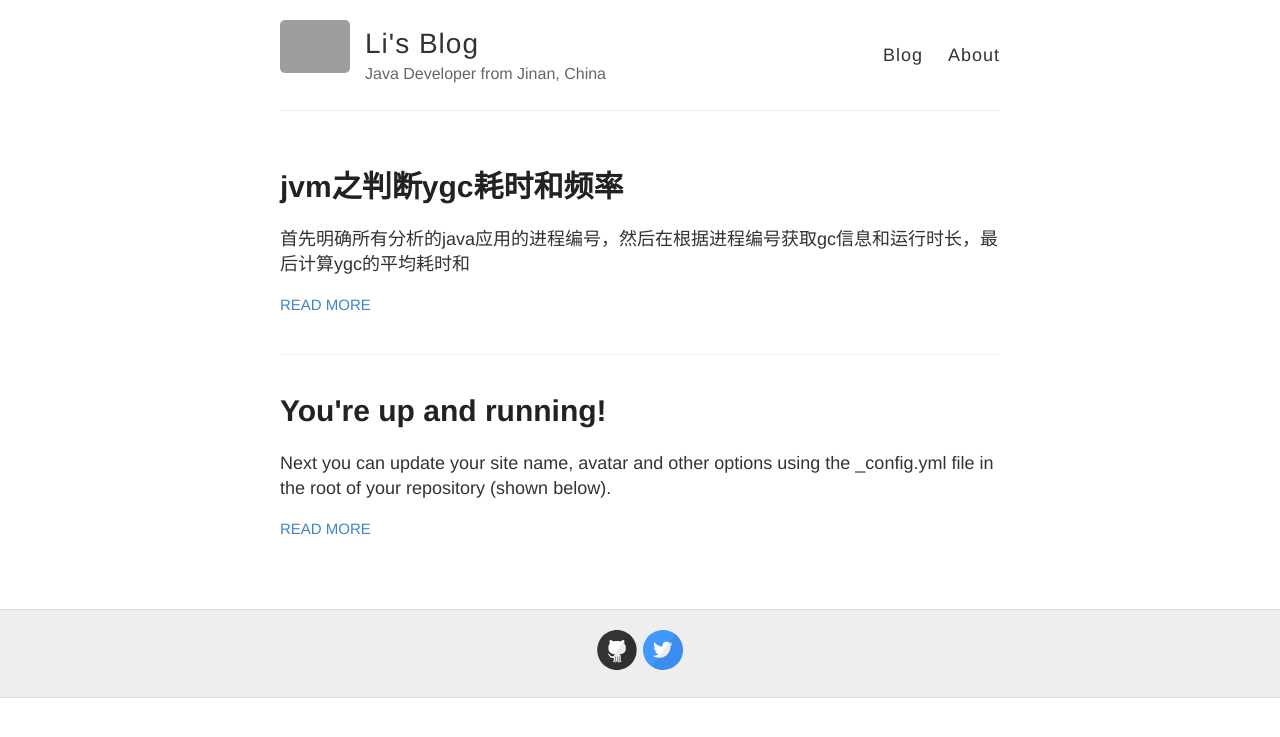
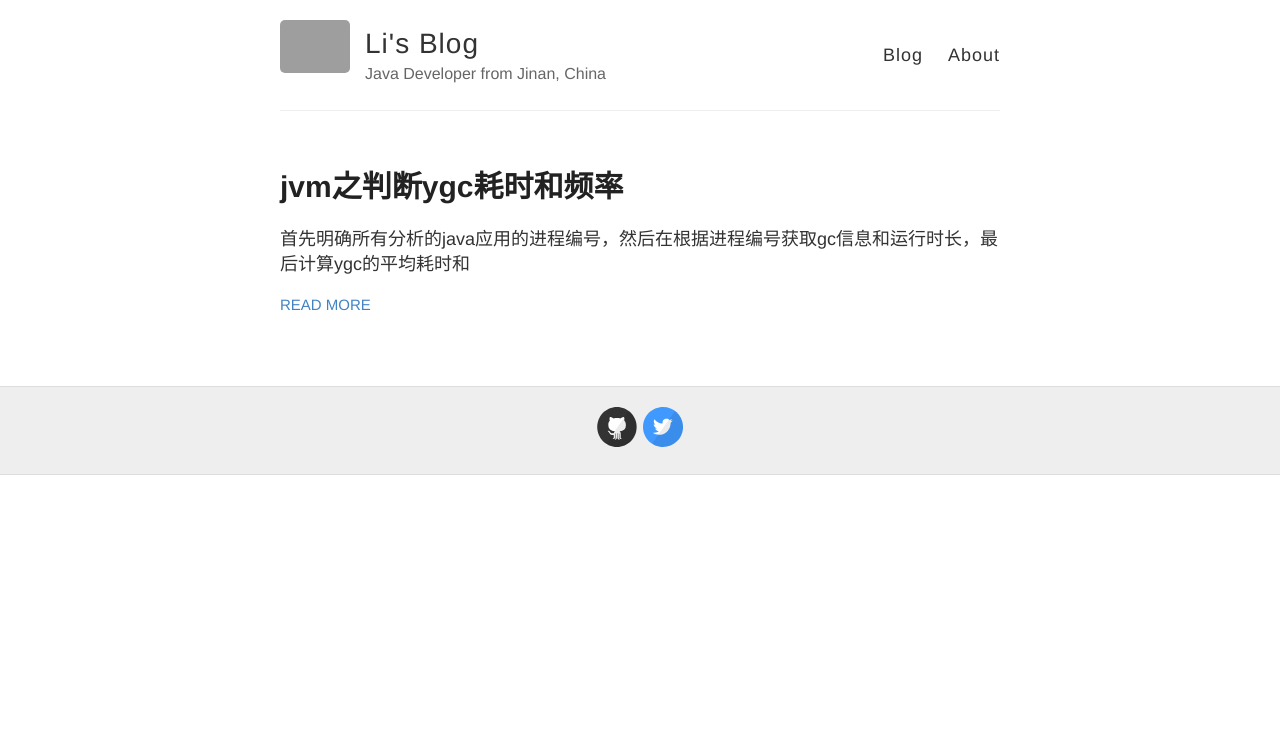
Before and after one commit to qingzhongli/qingzhongli.github.io, a Jekyll site: the page built from index.html, in a window 1280 px wide. Shown: the top 737 px of the page. Built offline with Jekyll 4.4.1, drawn with Linux system fonts in a browser that asks for light colours; grey boxes are pictures that could not be loaded.

Commit message:
set [syntax_highlighter_opts.css_class] to empty

```diff
--- a/_config.yml
+++ b/_config.yml
@@ -66,7 +66,7 @@ kramdown:
   syntax_highlighter: rouge
   syntax_highlighter_opts:
     # Use existing pygments syntax highlighting css
-    css_class: 'highlight'
+    css_class: ''
 
 # Set the Sass partials directory, as we're using @imports
 sass:
--- a/_posts/2014-3-3-Hello-World.md
+++ /dev/null
@@ -1,10 +0,0 @@
----
-layout: post
-title: You're up and running!
----
-
-Next you can update your site name, avatar and other options using the _config.yml file in the root of your repository (shown below).
-
-![_config.yml]({{ site.baseurl }}/images/config.png)
-
-The easiest way to make your first post is to edit this one. Go into /_posts/ and update the Hello World markdown file. For more instructions head over to the [Jekyll Now repository](https://github.com/barryclark/jekyll-now) on GitHub.
```
Also changed, not shown: _posts/2018-10-18-jvm-ygc-elapsed-time-and-frequency.md (+4 -4 lines).
